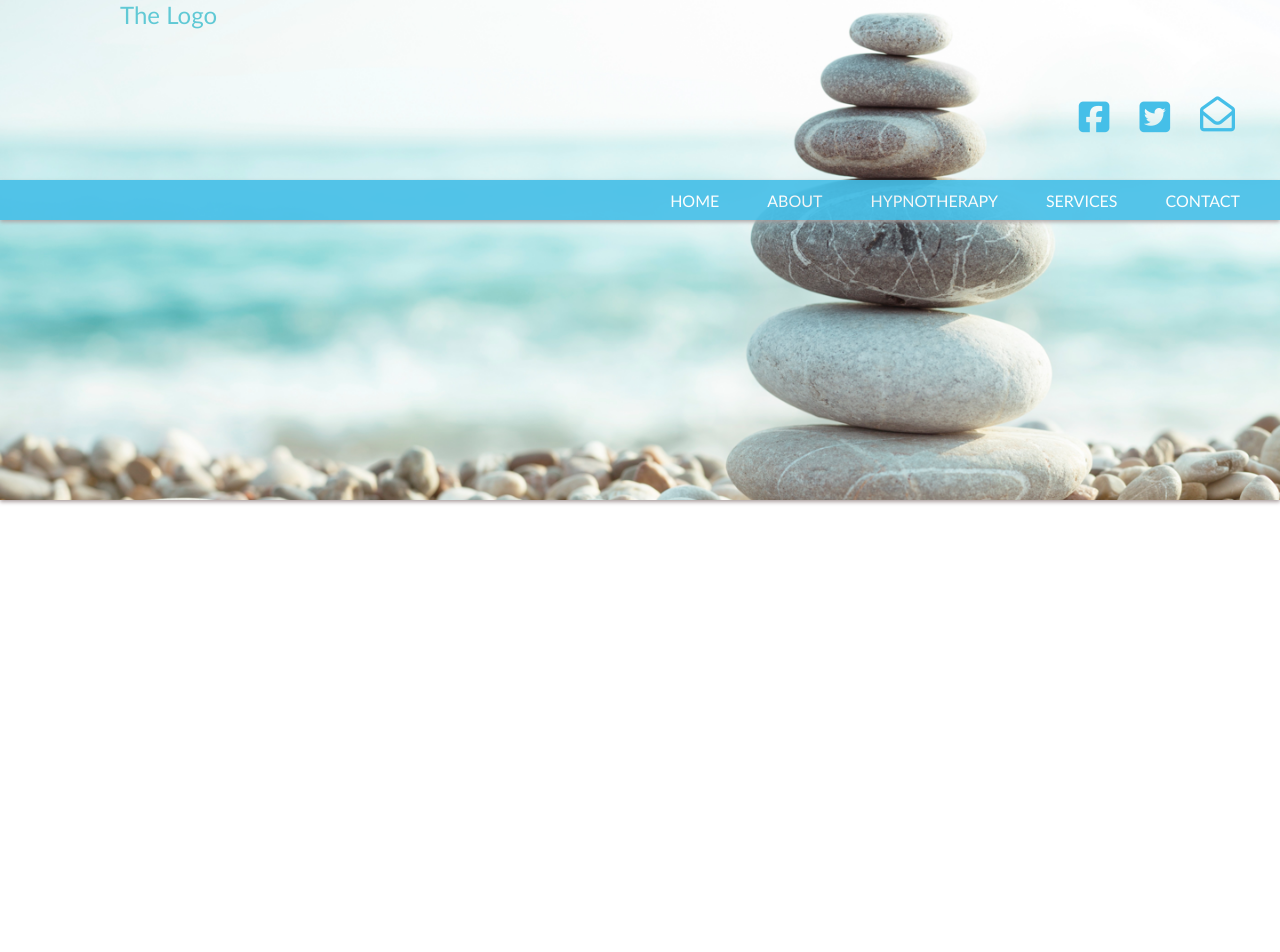
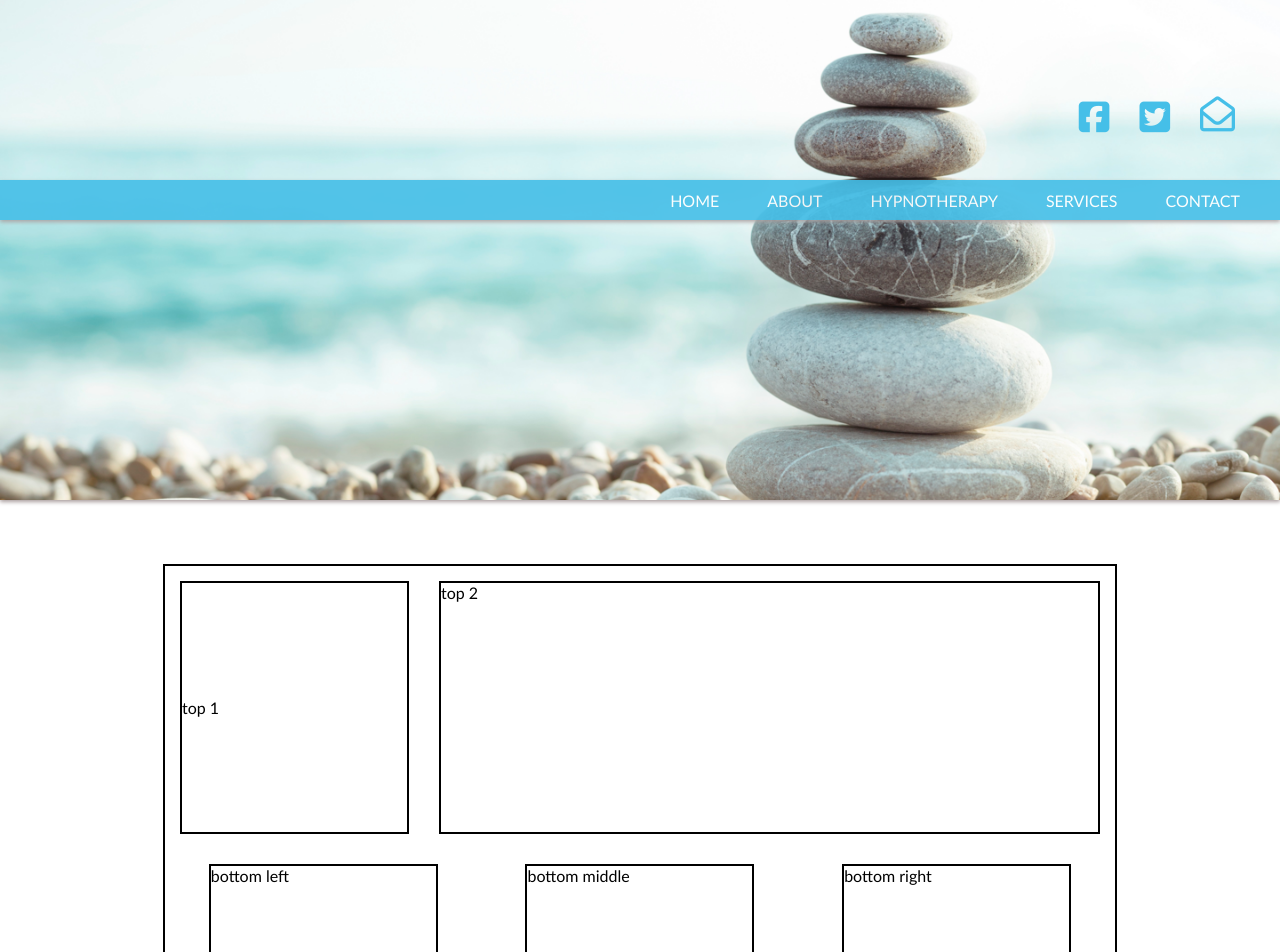
Before and after one commit to leeallen737/hypnotherapywebsite, a React (Create React App) app in the folder aletheaallen/: page / in a window 1280 px wide. Shown: the top 952 px of the page. Before the commit the page ends 800 px from the top, so only its background shows below. Built offline with nearby package versions, Linux system fonts and the light colour scheme.

Commit message:
fixed navlinks

```diff
--- a/aletheaallen/src/App.js
+++ b/aletheaallen/src/App.js
@@ -41,7 +41,7 @@
        <SideDrawer show={this.state.sideDrawerOpen}/>
        {backdrop }
        <main style={{marginTop: '64px'}}>
-         <Route exact path='/home' component={Home} />
+         <Route exact path='/' component={Home} />
          <Route path='/About' component={About} />
          <Route path='/Hypnotherapy' component={Hypnotherapy} />
          <Route path='/Services' component={Services} />
--- a/aletheaallen/src/components/NavBar/NavBar.js
+++ b/aletheaallen/src/components/NavBar/NavBar.js
@@ -7,7 +7,7 @@
   <header className="header">
     <span className="logo_social_icons">
     <div className="logo">
-      <a href="/">The Logo</a>
+      <a href="/"></a>
     </div>
     <div className="social_media"><a href=""><i class="fab fa-facebook-square"></i></a><a href="/"><i class="fab fa-twitter-square"></i></a><a href="mailto:alethea@aletheaallen.co.uk"><i class="far fa-envelope-open"></i></a></div>
     </span>
@@ -18,7 +18,7 @@
       <div>
         <ul className="toolbar_navigation_items">
           <li>
-            <Link to="/home" href="/">HOME</Link>
+            <Link to="/" href="/">HOME</Link>
           </li>
           <li>
             <Link to="/about" href="/About">ABOUT</Link>
```
